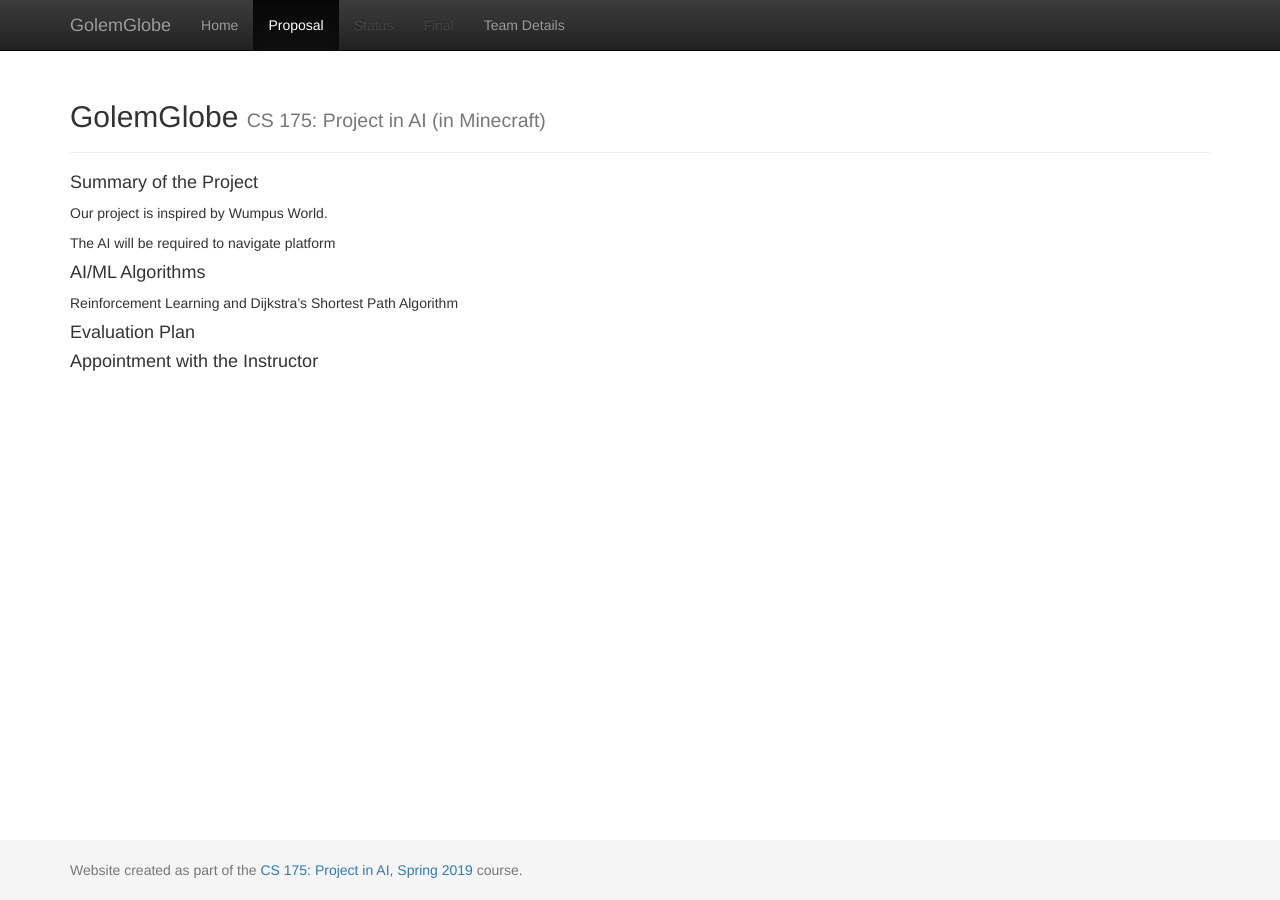
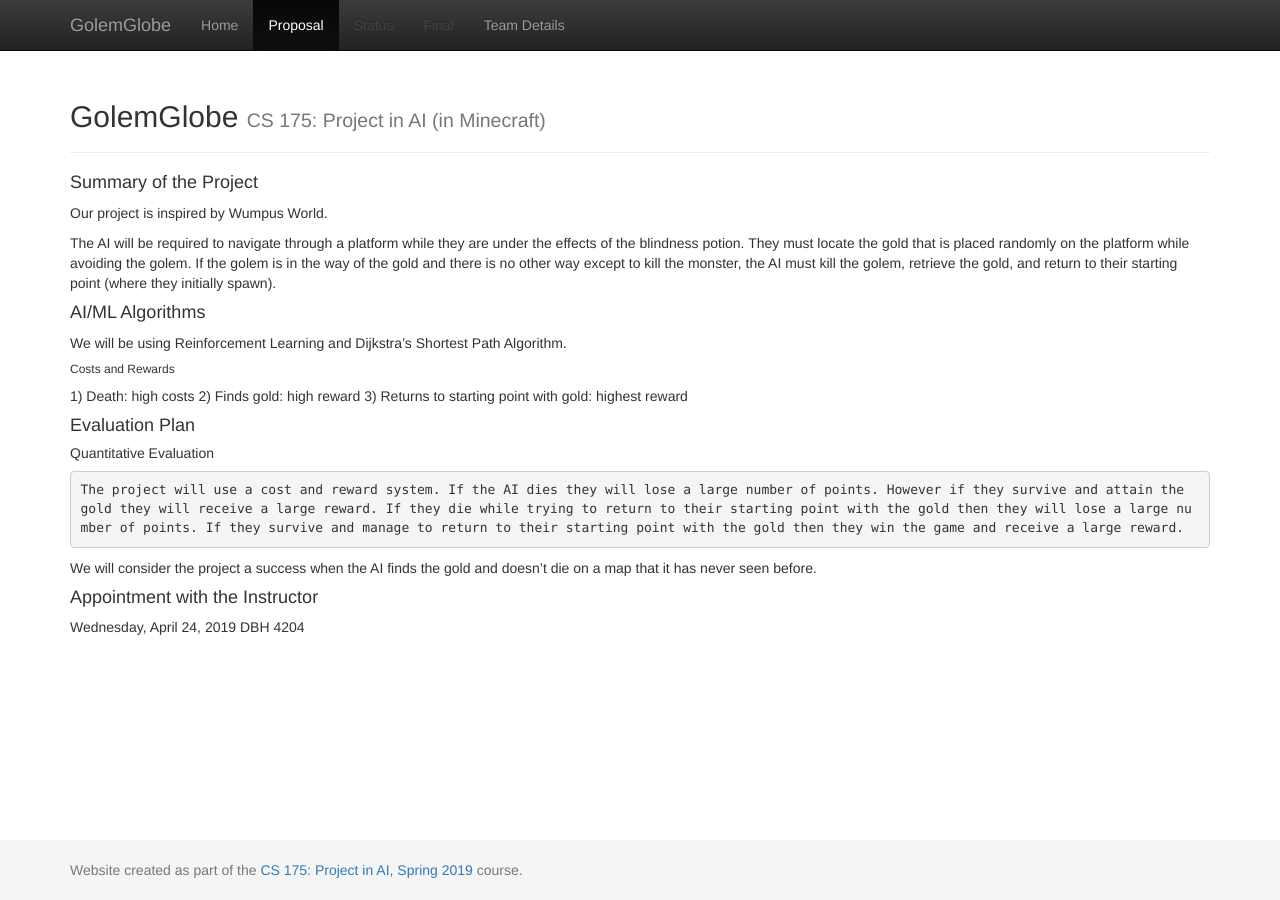
Before and after one commit to SalehO/GolumGlobe, a Jekyll site: the page built from docs/proposal.md, in a window 1280 px wide. Built offline with Jekyll 4.4.1, drawn with Linux system fonts in a browser that asks for light colours.

Commit message:
Update proposal.md

```diff
--- a/docs/proposal.md
+++ b/docs/proposal.md
@@ -6,12 +6,24 @@ title: Proposal
 #### Summary of the Project
 Our project is inspired by Wumpus World.
 
-The AI will be required to navigate platform
+The AI will be required to navigate through a platform while they are under the effects of the blindness potion. They must locate the gold that is placed randomly on the platform while avoiding the golem. If the golem is in the way of the gold and there is no other way except to kill the monster, the AI must kill the golem, retrieve the gold, and return to their starting point (where they initially spawn).
 
 
 #### AI/ML Algorithms
-Reinforcement Learning and Dijkstra's Shortest Path Algorithm
+We will be using Reinforcement Learning and Dijkstra's Shortest Path Algorithm.
+
+###### Costs and Rewards
+1) Death: high costs
+2) Finds gold: high reward
+3) Returns to starting point with gold: highest reward
 
 #### Evaluation Plan
 
+##### Quantitative Evaluation
+    The project will use a cost and reward system. If the AI dies they will lose a large number of points. However if they survive and attain the gold they will receive a large reward. If they die while trying to return to their starting point with the gold then they will lose a large number of points. If they survive and manage to return to their starting point with the gold then they win the game and receive a large reward.
+
+We will consider the project a success when the AI finds the gold and doesn't die on a map that it has never seen before.
+
 #### Appointment with the Instructor
+Wednesday, April 24, 2019
+DBH 4204
```
